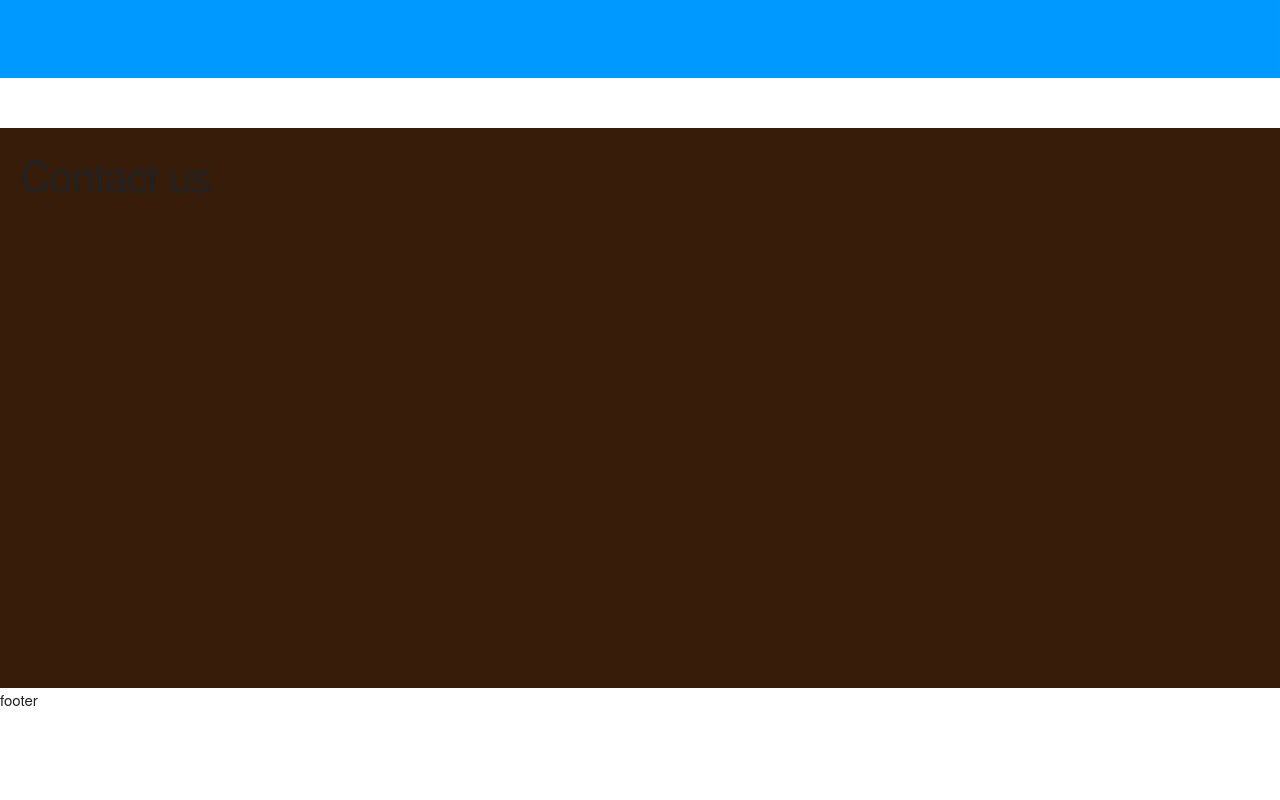
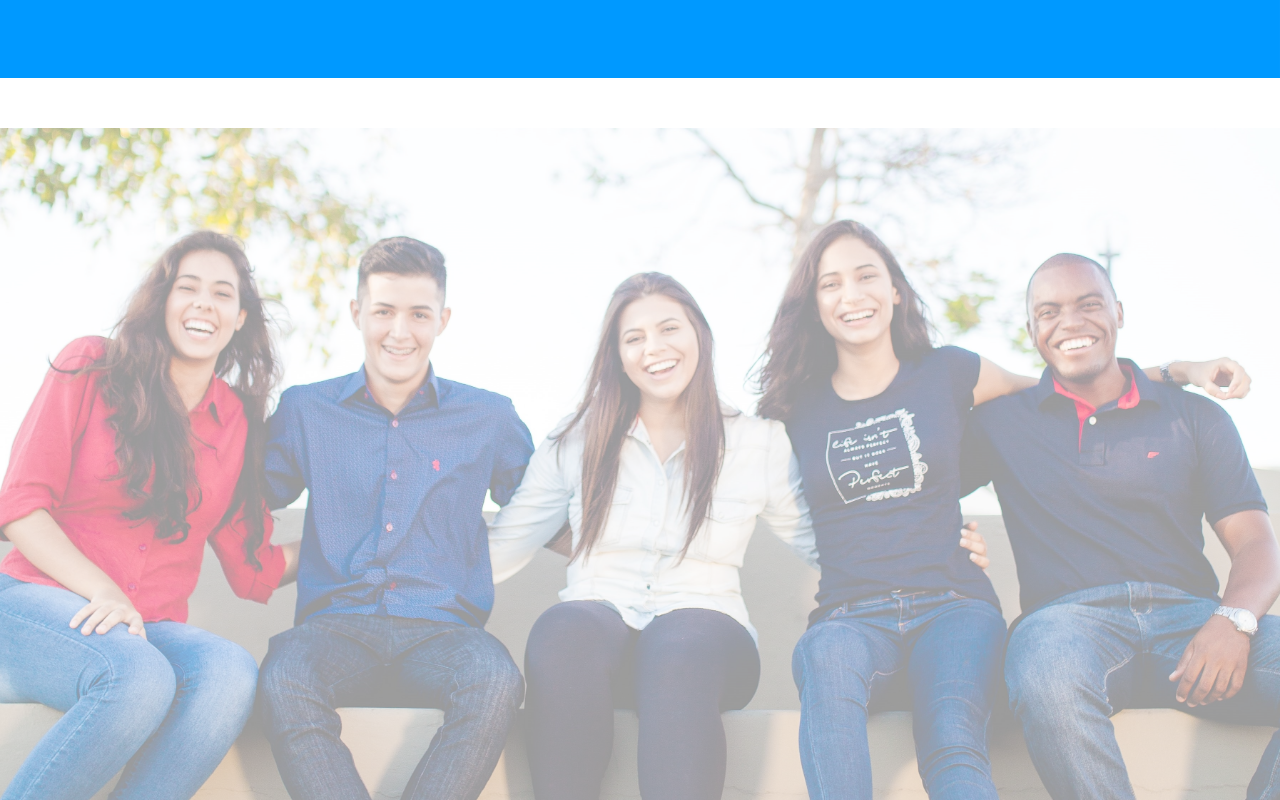
Before and after one commit to FariyaIslam/portfolio, a React (Create React App) app: page / in a window 1280 px wide. Shown: the part 2860-3660 px from the top of the page. Before the commit the page ends 3572 px from the top, so only its background shows below. Built offline with nearby package versions, Linux system fonts and the light colour scheme.

Commit message:
Contactus section

```diff
--- a/src/components/ContactUs.css
+++ b/src/components/ContactUs.css
@@ -1,5 +1,15 @@
 .contact__parent {
-    height: 70vh;
-    background: rgb(54, 28, 9);
-    padding: 2rem 2rem;
+    height: 100vh;
 }
+
+.contact__bg {
+    background-image: url("../assets/img/group1\ \(2\).jpg");
+    height: 100vh;
+    background-position: top;
+    background-size: cover;
+    background-repeat: no-repeat;
+    width: 100%;
+    opacity: 0.5;
+
+
+}
--- a/src/components/ContactUs.js
+++ b/src/components/ContactUs.js
@@ -4,7 +4,8 @@
 const ContactUs = () => {
     return (
         <section className="contact__parent">
-            <h2>Contact us</h2>
+            <div className="contact__bg">
+            </div>
         </section>
     )
 }
```
Also changed, not shown: src/assets/group1.jpg (added), src/assets/img/group1 (2).jpg (added).
